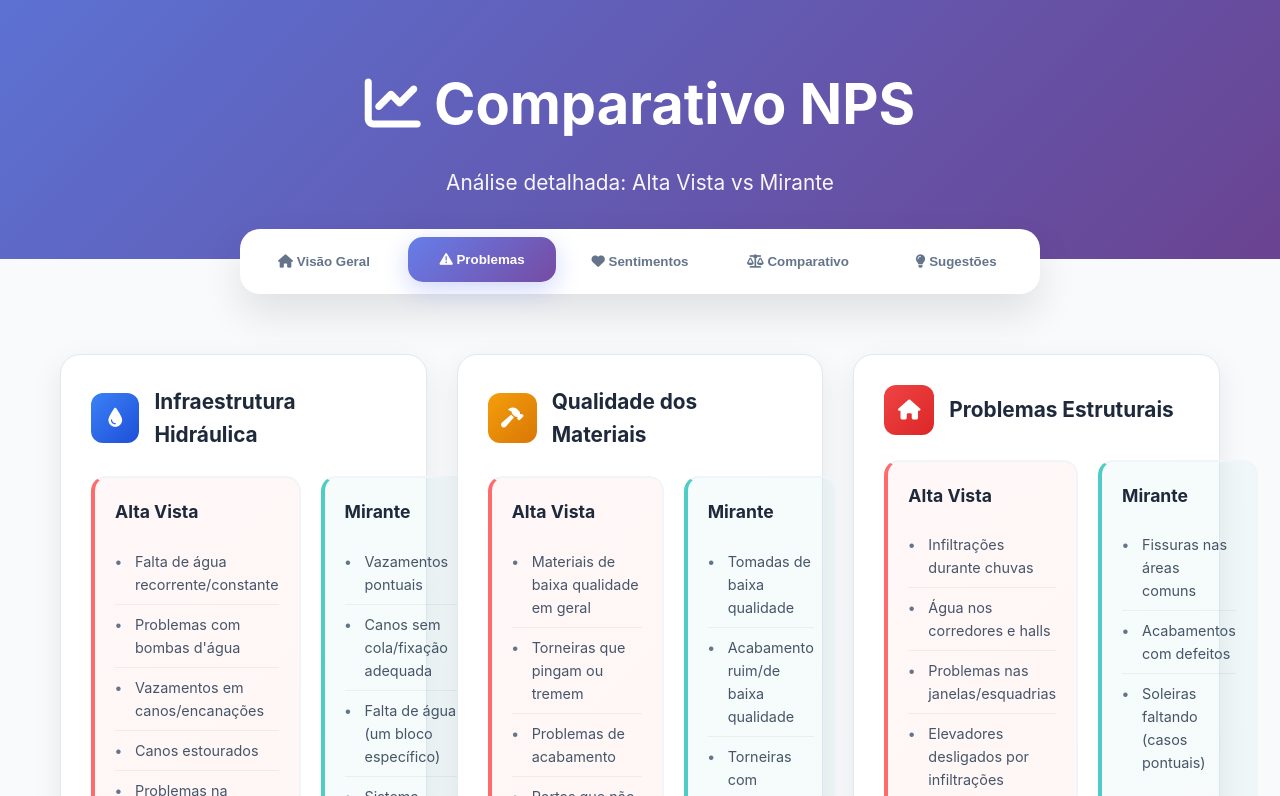
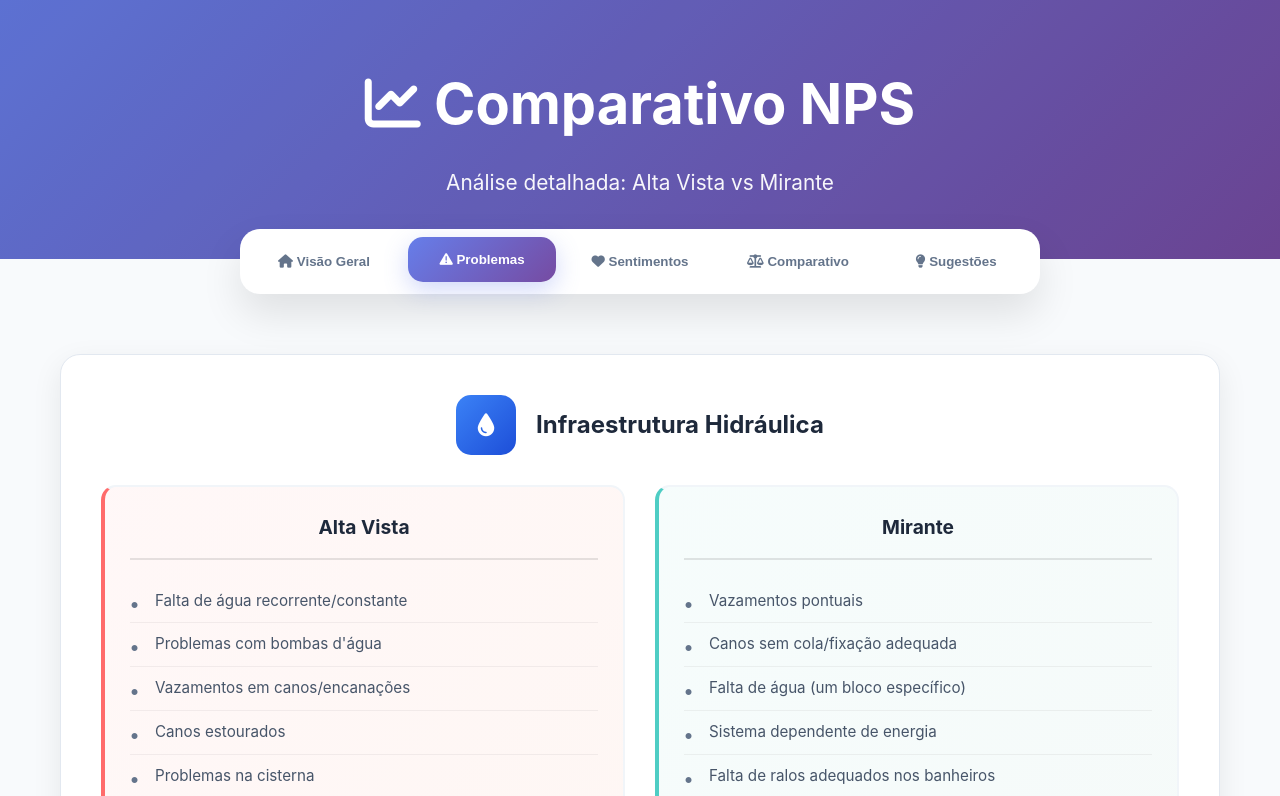
Before and after one commit to jocielefranca/NPS, a plain HTML site: page index.html in a window 1280 px wide. Both pictures are taken after a click on the button "Problemas". Shown: the top 796 px of the page. Drawn offline with Linux system fonts and the light colour scheme.

Commit message:
Update index.html

```diff
--- a/index.html
+++ b/index.html
@@ -167,15 +167,15 @@
         /* Problem Categories */
         .problems-grid {
             display: grid;
-            grid-template-columns: repeat(auto-fit, minmax(350px, 1fr));
-            gap: 30px;
+            grid-template-columns: 1fr;
+            gap: 40px;
             margin-bottom: 60px;
         }
 
         .problem-category {
             background: white;
             border-radius: 20px;
-            padding: 30px;
+            padding: 40px;
             box-shadow: 0 10px 30px rgba(0,0,0,0.08);
             border: 1px solid #e2e8f0;
         }
@@ -183,18 +183,20 @@
         .category-header {
             display: flex;
             align-items: center;
-            margin-bottom: 25px;
+            margin-bottom: 30px;
+            justify-content: center;
+            text-align: center;
         }
 
         .category-icon {
-            width: 50px;
-            height: 50px;
-            border-radius: 12px;
+            width: 60px;
+            height: 60px;
+            border-radius: 15px;
             display: flex;
             align-items: center;
             justify-content: center;
-            margin-right: 15px;
-            font-size: 20px;
+            margin-right: 20px;
+            font-size: 24px;
             color: white;
         }
 
@@ -204,7 +206,7 @@
         .electrical { background: linear-gradient(135deg, #fbbf24, #f59e0b); }
 
         .category-title {
-            font-size: 1.3rem;
+            font-size: 1.5rem;
             font-weight: 700;
             color: #1e293b;
         }
@@ -212,13 +214,17 @@
         .problems-comparison {
             display: grid;
             grid-template-columns: 1fr 1fr;
-            gap: 20px;
+            gap: 30px;
+            align-items: start;
         }
 
         .building-problems {
-            padding: 20px;
+            padding: 25px;
             border-radius: 15px;
             border: 2px solid #f1f5f9;
+            min-height: 200px;
+            display: flex;
+            flex-direction: column;
         }
 
         .alta-vista-problems {
@@ -233,22 +239,27 @@
 
         .building-name {
             font-weight: 700;
-            font-size: 1.1rem;
-            margin-bottom: 15px;
+            font-size: 1.2rem;
+            margin-bottom: 20px;
             color: #1e293b;
+            text-align: center;
+            padding-bottom: 15px;
+            border-bottom: 2px solid rgba(0,0,0,0.1);
         }
 
         .problem-list {
             list-style: none;
+            flex: 1;
         }
 
         .problem-list li {
-            padding: 8px 0;
+            padding: 10px 0;
             border-bottom: 1px solid rgba(0,0,0,0.05);
-            font-size: 0.9rem;
+            font-size: 0.95rem;
             color: #475569;
             position: relative;
-            padding-left: 20px;
+            padding-left: 25px;
+            line-height: 1.5;
         }
 
         .problem-list li:before {
@@ -257,6 +268,7 @@
             left: 0;
             color: #64748b;
             font-weight: bold;
+            font-size: 1.2rem;
         }
 
         .problem-list li:last-child {
@@ -422,8 +434,19 @@
             .header h1 { font-size: 2.5rem; }
             .header p { font-size: 1.1rem; }
             .nav-tabs { flex-direction: column; margin: -20px auto 40px; }
-            .problems-comparison { grid-template-columns: 1fr; }
+            .problems-comparison {
+                grid-template-columns: 1fr;
+                gap: 20px;
+            }
             .overview-card, .problem-category, .sentiment-card { padding: 25px; }
+            .problem-category { padding: 30px 20px; }
+            .category-header {
+                flex-direction: column;
+                text-align: center;
+                gap: 15px;
+            }
+            .category-icon { margin-right: 0; }
+            .building-problems { min-height: auto; }
         }
     </style>
 </head>
```
